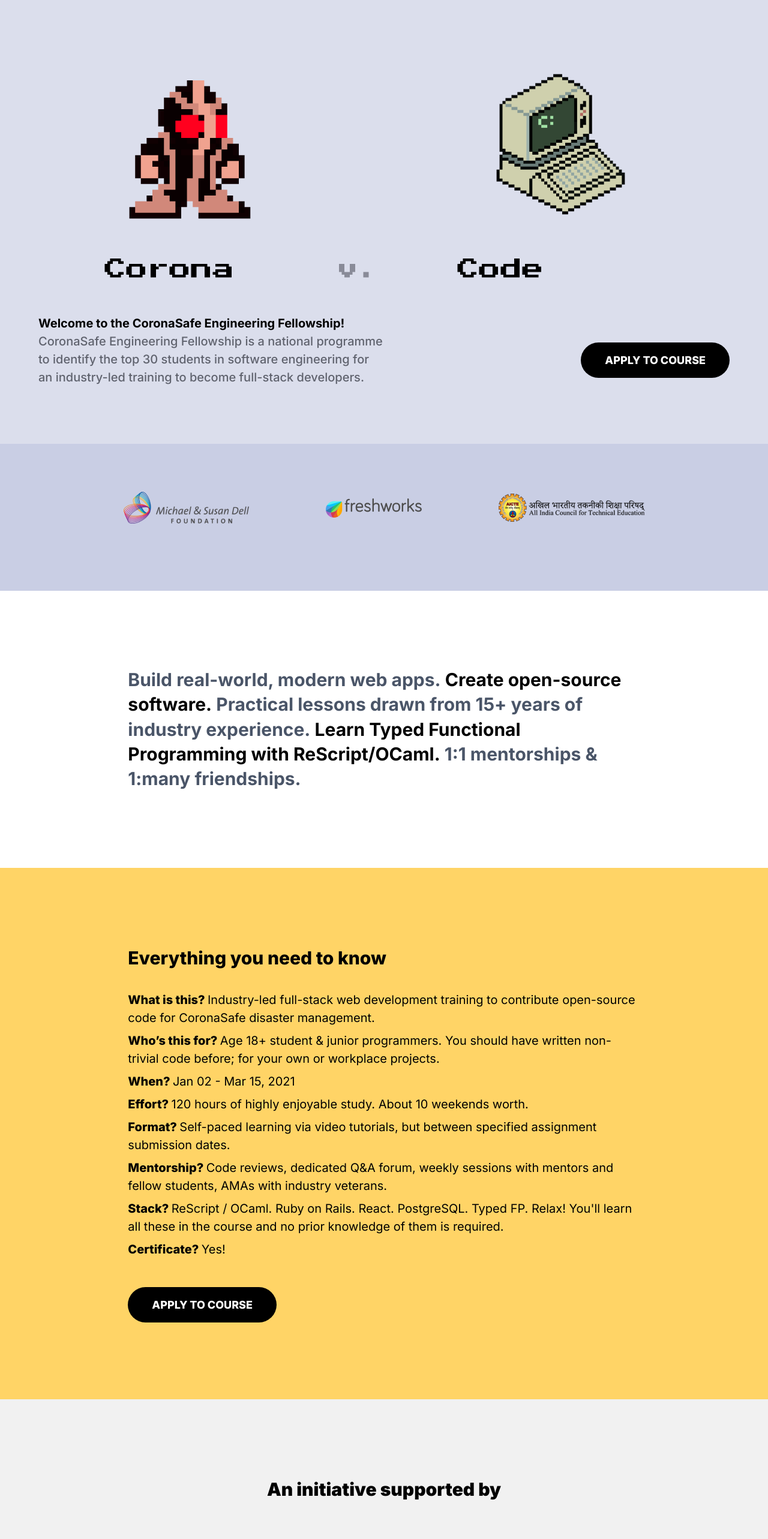
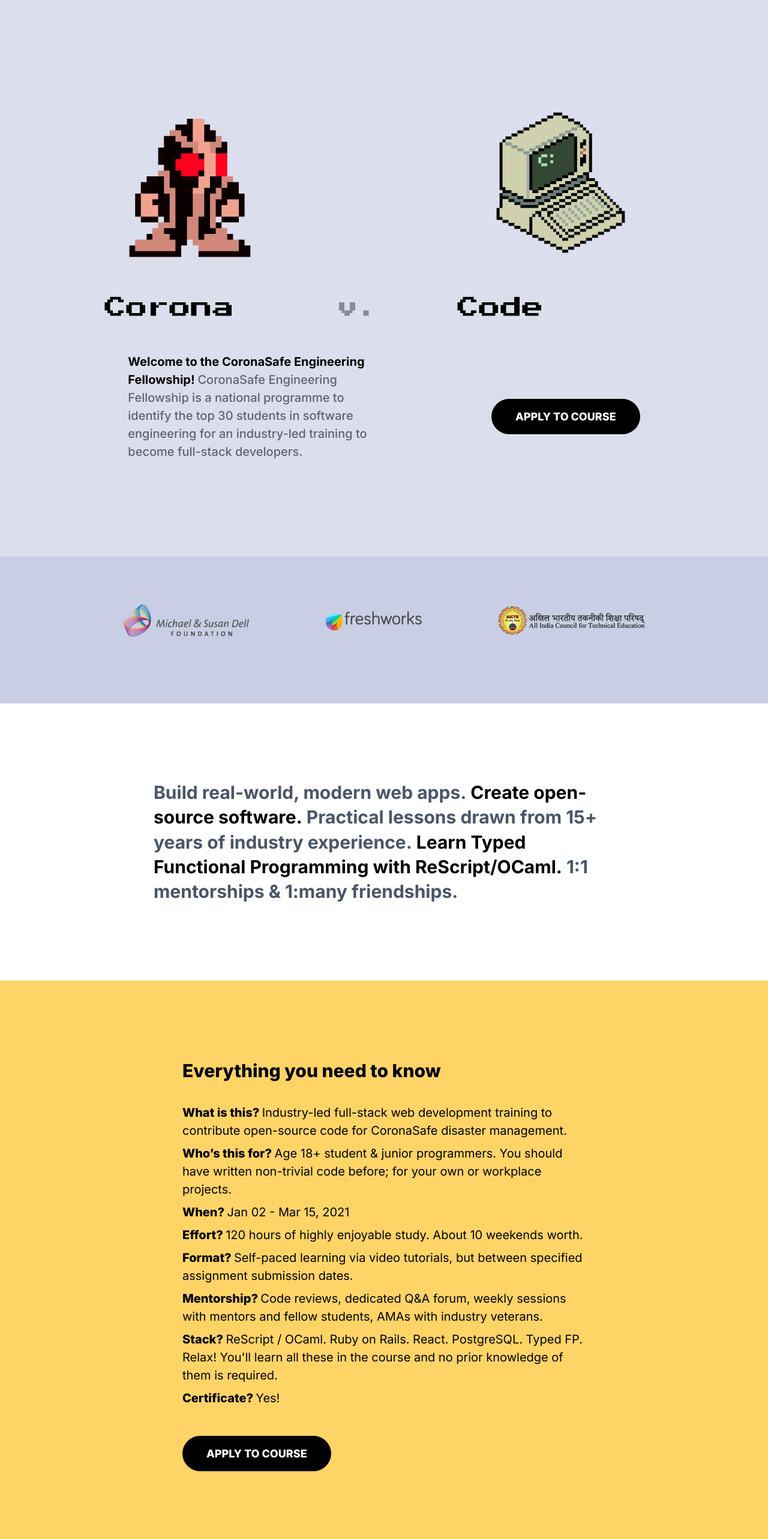
Before and after one commit to pupilfirst/coronasafe-rescript-course, a Next.js app: page / in a window 1280 px wide. Shown: the top 2566 px of the page at 60% size. Built offline with nearby package versions, Linux system fonts and the light colour scheme.

Commit message:
rough update

```diff
--- a/pages/index.js
+++ b/pages/index.js
@@ -29,11 +29,12 @@
         />
       </Head>
 
-      <main className={"MAIN text-xl"}>
+      <main className={"text-xl pb-24"}>
         <section className="HeroWithPartnerLogos">
+          <div className="ContentSection">
             <div className="Hero">
-            <div className="flex items-baseline justify-center">
-              <div>
+              <div className="md:flex flex-shrink-0 items-baseline justify-center">
+                <div className="flex-shrink-0">
                   <img src="hero/corona.png" alt="Corona Virus" className={"bg-contain"}/>
                   <p
                     className="text-3xl md:text-4xl text-black font-monogame border-black mb-4">Corona
@@ -44,7 +45,7 @@
                   className="Versus text-3xl md:text-4xl font-monogame border-black mb-4">v.
                 </p>
 
-              <div>
+                <div className="flex-shrink-0 ">
                   <img src="hero/code.png" alt="Code" className={"bg-contain"}/>
                   <p
                     className="text-3xl md:text-4xl text-black font-monogame border-black mb-4">Code
@@ -63,6 +64,7 @@
                 <ApplyToCourse/>
               </div>
             </div>
+          </div>
 
           <section className="PartnerLogos p-8 md:p-20 md:flex justify-center items-center">
             <img className="block mb-8" src="logos/dell.png"/>
@@ -73,14 +75,13 @@
         </section>
 
 
-        <section className="padded font-inter font-bold text-3xl leading-snug">
-          <div className="max-w-screen-xl mx-auto">
-            <div className="w-2/3 mx-auto">
+        <section className="ContentSection">
+          <div className="max-w-3xl mx-auto text-2xl md:text-3xl font-inter font-bold leading-snug">
+            <p className="">
               <span className="text-gray-700">
                 Build real-world, modern web apps.&nbsp;
               </span>
-              Create open-source
-              software.&nbsp;
+              Create open-source software.&nbsp;
               <span className="text-gray-700">
                 Practical lessons drawn from 15+ years of industry
                 experience.&nbsp;
@@ -89,13 +90,13 @@
               <span className="text-gray-700">
                 1:1 mentorships & 1:many friendships.&nbsp;
               </span>
-            </div>
+            </p>
           </div>
         </section>
 
-        <section className="EverythingToKnow padded">
-          <div className="max-w-screen-xl mx-auto">
-            <div className="w-2/3 mx-auto leading-normal">
+        <section className="EverythingToKnow">
+          <div className="ContentSection">
+            <div className="max-w-2xl mx-auto leading-normal">
               <h2 className="font-extrabold text-3xl mb-8">
                 Everything you need to know
               </h2>
@@ -141,13 +142,13 @@
           </div>
         </section>
 
-        <section className="SupportedBy mb-16 padded text-center">
-          <div className="max-w-screen-xl mx-auto">
-            <h2 className="font-black SupportedBy-title text-center mb-16">
+        <section className="SupportedBy mb-16 text-center">
+          <div className="ContentSection">
+            <h2 className="font-black text-2xl md:text-3xl text-center mb-16">
               An initiative supported by
             </h2>
-            <div className="grid grid-cols-3 justify-between w-4/5 mx-auto">
-              <div className="text-center">
+            <div className="grid md:grid-cols-3 justify-center md:justify-between w-4/5 mx-auto">
+              <div className="text-center mb-12">
                 <img src="people/mekin.png" alt="Mekin" className="mb-8 inline"/>
                 <p className={"font-medium text-xl mb-4"}>Mekin Maheshwari</p>
                 <p className={"font-medium SupportedBy-desc"}>
@@ -155,7 +156,7 @@
                   ex-CTO, Flipkart
                 </p>
               </div>
-              <div className="text-center">
+              <div className="text-center mb-12">
                 <img src="people/girish.png" alt="Girish" className="mb-8 inline"/>
                 <p className={"font-medium text-xl mb-4"}>Girish Mathrubhootham</p>
                 <p className={"font-medium SupportedBy-desc"}>
@@ -163,8 +164,7 @@
                   Freshworks Inc
                 </p>
               </div>
-
-              <div className="text-center">
+              <div className="text-center mb-12">
                 <img src="people/sanjay.png" alt="Sanjay" className="mb-8 inline"/>
                 <p className={"font-medium text-xl mb-4"}>Sanjay Vijayakumar</p>
                 <p className={"font-medium SupportedBy-desc"}>
@@ -176,11 +176,11 @@
           </div>
         </section>
 
-        <section className="Testimonials padded max-w-screen-xl mx-auto">
-          <div className="px-8">
-            <div className="flex justify-between font-inter font-medium italic">
+        <section className="Testimonials">
+          <div className="ContentSection">
+            <div className="md:flex justify-between font-inter font-medium italic">
               <div>
-                <blockquote>
+                <blockquote className={"mr-4 mb-4"}>
                   This workshop was very intriguing. The instructors went to the extra mile by providing us with so much
                   references to books, blogs and talks we could refer to. The most impressive thing was the effort they
                   took to print out research papers and hand out a spiral bound copy to every one!!
@@ -190,21 +190,21 @@
                   and how keen they are towards building a community. This workshop was very inspiring and a significant
                   memory to hold on to.
                 </blockquote>
-                <blockquote className={"mr-4 mt-4"}>
+                <blockquote className={"mr-4 mb-4"}>
                   The final product that we were asked to build was amazing. There were plenty of things that
                   we were able to learn ourselves towards that journey. I am glad that we were able to create such a
-                  good product."
+                  good product.
                 </blockquote>
               </div>
               <div>
-                <blockquote className={"mr-4"}>
+                <blockquote className={"mr-4 mb-4"}>
                   The experience which I had while doing the course was different, interesting, enjoyable and a bit
                   difficult at the same time from the rest of the courses which I have done so far. The PupilFirst
                   platform helped a lot in better understanding of the course and also the faculties, teaching
                   assistants and course co-ordinators were reachable at any time and responsive even in this pandemic
                   situation.
                 </blockquote>
-                <blockquote className={"mr-4 mt-4"}>
+                <blockquote className={"mr-4 mb-4"}>
                   Loved everything about this course.
                   It was great to receive feedback from industry professionals. We learned a lot outside the curriculum
                   while doing the project - Github, CSS, JS, and the assignments were exceptionally good in testing our
@@ -215,15 +215,21 @@
           </div>
         </section>
 
-        <section className="Longform max-w-screen-xl mx-auto">
-          <div className="w-1/2 mx-auto leading-normal">
+        <section className="Longform ContentSection">
+          <div className="max-w-2xl mx-auto">
+            <div className="mb-16">
+              <iframe width="560" height="315" src="https://www.youtube.com/embed/RYAu0CmB-TA" frameBorder="0"
+                      allow="accelerometer; autoplay; clipboard-write; encrypted-media; gyroscope; picture-in-picture"
+                      allowFullScreen></iframe>
+            </div>
+
             <div className="mb-16">
               <h2>Free</h2>
               <p>
-                This course is created by a team of over a dozen people with
+                This program is created by a team of over a dozen people from across multiple companies, with
                 funding from the Michael &amp; Dell Foundation, the ACT
                 foundation, and support from FreshWorks. This funding enables us
-                to offer this course to you for free.{" "}
+                to offer the course to you for free.{" "}
               </p>
             </div>
 
--- a/styles/tailwind.css
+++ b/styles/tailwind.css
@@ -9,17 +9,40 @@
   text-rendering: optimizeLegibility;
 }
 
+.ContentSection {
+  @apply max-w-screen-sm mx-auto;
+  @apply py-8;
+  @apply px-8;
+}
+
+@screen sm {
+  .ContentSection {
+    @apply max-w-screen-md;
+    @apply py-16;
+    @apply px-0;
+  }
+}
+
+@screen md {
+  .ContentSection {
+    @apply max-w-screen-lg mx-auto;
+    @apply py-32;
+    @apply w-2/3;
+  }
+}
+
 .WelcomeText {
   color: rgba(14, 16, 27, 0.6);
+}
+
+.HeroWithPartnerLogos {
+  background-color: #DBDEEC;
 }
 
 .PartnerLogos {
   background-color: #C9CEE4;
 }
 
-.HeroWithPartnerLogos {
-  background-color: #DBDEEC;
-}
 
 .EverythingToKnow {
   background-color: rgba(255, 184, 0, 0.6);
@@ -30,23 +53,9 @@
   color: rgba(14, 16, 27, 0.4);
 }
 
-.Hero {
-  @apply max-w-screen-sm mx-auto;
-  padding: 32px 60px;
-}
-
-@screen md {
-  .Hero {
-    @apply p-8 max-w-screen-md mx-auto;
-  }
-}
-@screen lg {
-  .Hero {
-    @apply p-16 max-w-screen-xl mx-auto;
-  }
-}
-
 .Longform {
+  padding-top: 0;
+  padding-bottom: 0;
 }
 
 .Longform h2 {
@@ -86,26 +95,7 @@
   background-color: #F1F1F1;
 }
 
-.SupportedBy-title {
-  font-size: 30px;
-}
-
 .SupportedBy-desc {
   color: rgba(0, 0, 0, 0.4);
   font-size: 18px;
 }
-
-.padded {
-  @apply py-8;
-}
-
-@screen md {
-  .padded {
-    @apply py-16
-  }
-}
-@screen lg {
-  .padded {
-    @apply py-32
-  }
-}
```
Lines whose indentation alone changed are shown as unchanged.
